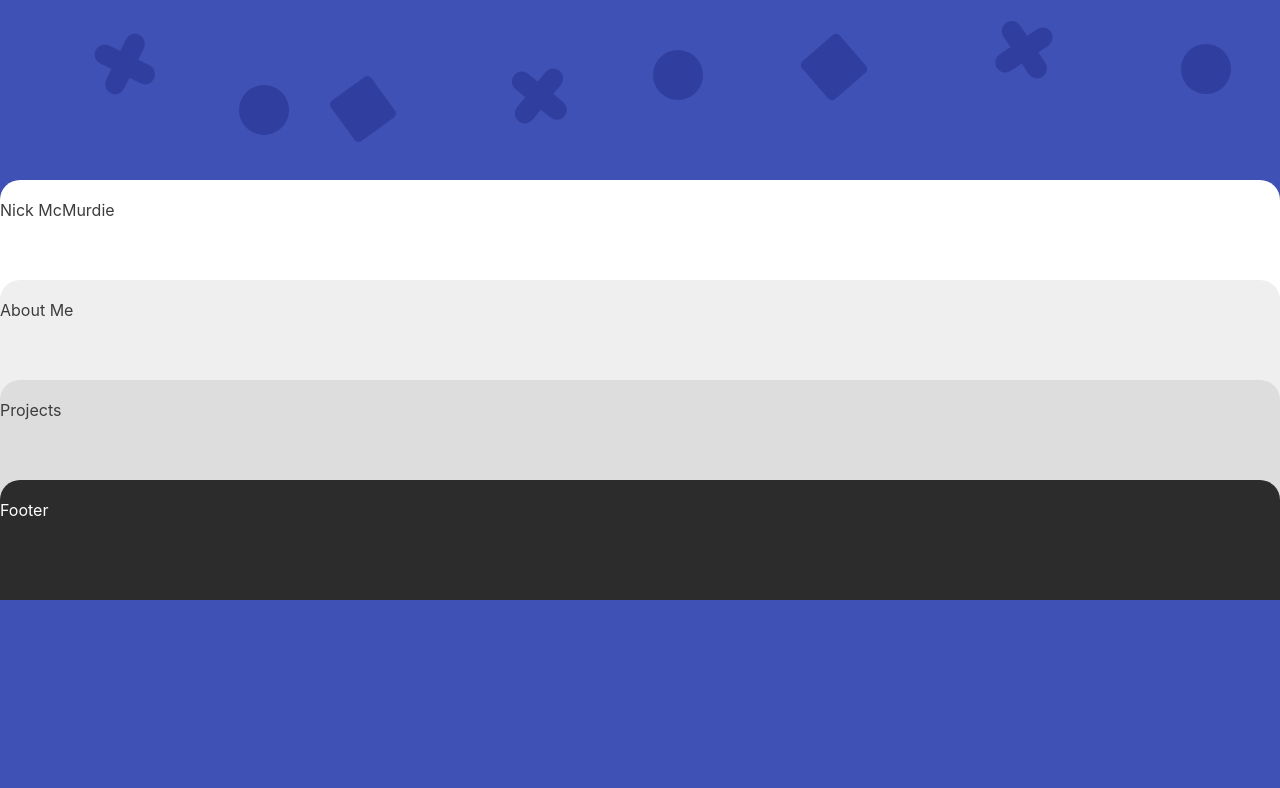
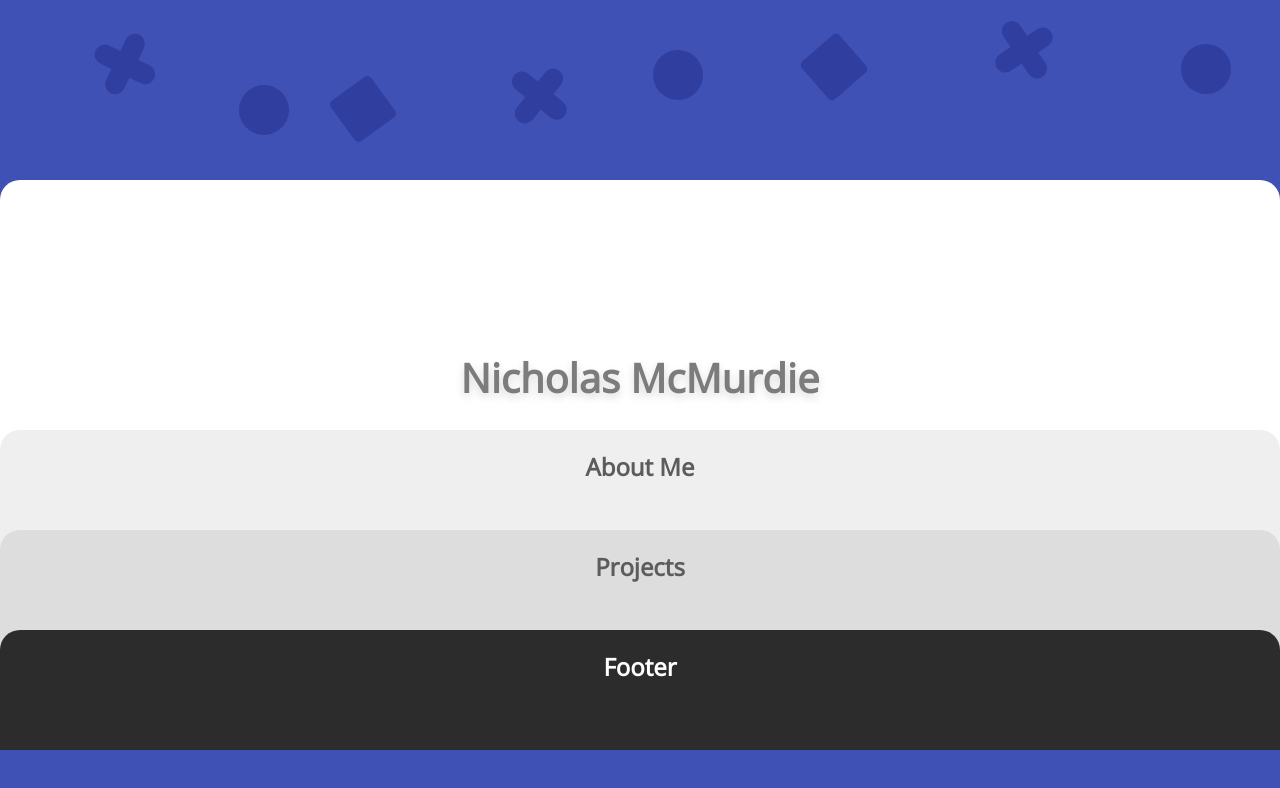
Before and after one commit to nmcmurdie/Portfolio, a React (Create React App) app: page / in a window 1280 px wide. Shown: the top 788 px of the page. Built offline with nearby package versions, Linux system fonts and the light colour scheme.

Commit message:
Begin work on section layouts

```diff
--- a/public/index.html
+++ b/public/index.html
@@ -3,6 +3,8 @@
   <head>
     <meta charset="utf-8" />
     <link rel="icon" href="%PUBLIC_URL%/favicon.ico" />
+    <link rel="preconnect" href="https://fonts.gstatic.com">
+    <link href="https://fonts.googleapis.com/css2?family=Open+Sans&family=Roboto&display=swap" rel="stylesheet">
     <meta name="viewport" content="width=device-width, initial-scale=1" />
     <meta name="theme-color" content="#3f51b5" />
     <meta
--- a/src/App.css
+++ b/src/App.css
@@ -8,6 +8,8 @@
   --accent-secondary: #303F9F;
 
   --text-primary: #3c3c3c;
+  --text-secondary: #5c5c5c;
+  --text-tertiary: #7c7c7c;
   --text-alternate: #fff;
 
   --header-height: 200px;
@@ -16,4 +18,5 @@
 html {
   background-color: var(--accent-primary);
   color: var(--text-primary);
+  font-family: 'Roboto', arial, sans-serif;
 }
--- a/src/App.js
+++ b/src/App.js
@@ -1,12 +1,12 @@
 import './App.css';
-import Header from './components/Header'
-import Section from './components/Section'
+import Header from './layouts/Header'
+import Section from './layouts/Section'
 
 function App() {
   return (
     <>
       <Header />
-      <Section type="title" title="Nick McMurdie"></Section>
+      <Section type="title" title="Nicholas McMurdie"></Section>
       <Section type="about" title="About Me"></Section>
       <Section type="projects" title="Projects"></Section>
       <Section type="footer" title="Footer"></Section>
--- a/src/index.css
+++ b/src/index.css
@@ -1,8 +1,5 @@
 body {
   margin: 0;
-  font-family: -apple-system, BlinkMacSystemFont, 'Segoe UI', 'Roboto', 'Oxygen',
-    'Ubuntu', 'Cantarell', 'Fira Sans', 'Droid Sans', 'Helvetica Neue',
-    sans-serif;
   -webkit-font-smoothing: antialiased;
   -moz-osx-font-smoothing: grayscale;
 }
--- a/src/components/Header.js
+++ b/src/layouts/Header.js
@@ -1,5 +1,5 @@
 import React, { Component } from 'react'
-import Shape from './Shape'
+import Shape from '../components/Shape'
 import './Header.css'
 
 const TYPES = ['x', 'circle', 'square'];
@@ -20,6 +20,7 @@ export default class Header extends Component {
 
     componentWillUnmount() {
         window.removeEventListener("resize", () => this.debouncedResize());
+        clearTimeout(this.timer);
     }
 
     debouncedResize() {
@@ -28,15 +29,15 @@ export default class Header extends Component {
                 this.screenWidth = window.innerWidth;
                 this.setState(() => this.generateShapes())
             }
-        });
+        }, RESIZE_UPDATE_MS);
     }
 
-    debounce(fn) {
+    debounce(fn, timeout) {
         clearTimeout(this.timer);
         this.timer = setTimeout(function() {
             this.timer = null;
             fn.apply(this, arguments);
-        }, RESIZE_UPDATE_MS);
+        }, timeout);
     }
 
     generateShapes() {
--- a/src/components/Section.css
+++ b/src/layouts/Section.css
@@ -1,10 +1,11 @@
 .section {
+    --header-stub-height: 20px;
+
     position: relative;
     display: inline-block;
     min-height: 100px;
     width: 100%;
-
-    --header-stub-height: 20px;
+    color: var(--text-secondary);
 }
 .section::before {
     content: "";
@@ -16,9 +17,24 @@
     border-top-right-radius: var(--header-stub-height);
     border-top-left-radius: var(--header-stub-height);
 }
+
+.section-title {
+    display: flex;
+    justify-content: center;
+    font-family: 'Open Sans', sans-serif;
+    font-weight: bold;
+    font-size: 1.5rem;
+}
+
 .section.title {
     margin-top: var(--header-height);
+    padding-top: 150px;
     background-color: var(--background-primary);
+}
+.section-title.title {
+    font-size: 2.5rem;
+    color: var(--text-tertiary);
+    text-shadow: 0 .1em .2em rgba(0, 0, 0, .15);
 }
 .section.about {
     background-color: var(--background-secondary);
--- a/src/components/Section.js
+++ b/src/layouts/Section.js
@@ -6,7 +6,7 @@ function Section({ children, type, title }) {
         <div className={`section ${type}`}>
             {
                 title && <>
-                    <span className="section-title">{title}</span>
+                    <span className={`section-title ${type}`}>{title}</span>
                     <br />
                 </>
             }
```
Also changed, not shown: src/layouts/Header.css (renamed from src/components/Header.css), src/layouts/TitleSection.css (added), src/layouts/TitleSection.js (added).
